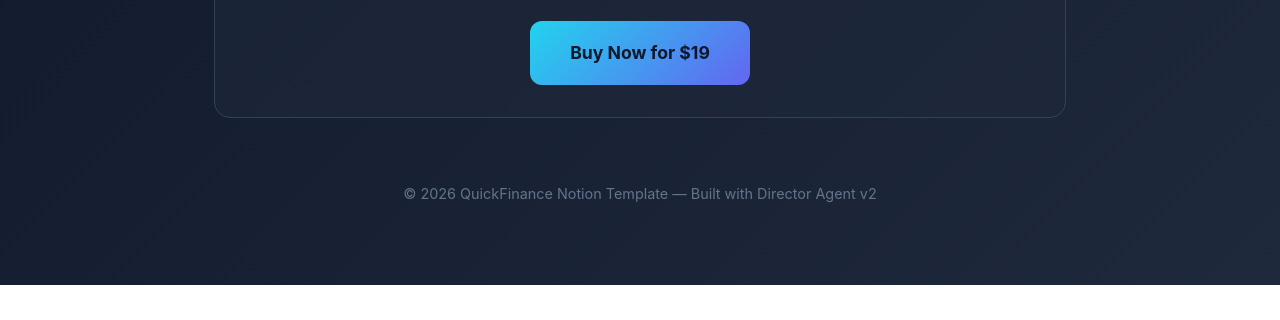
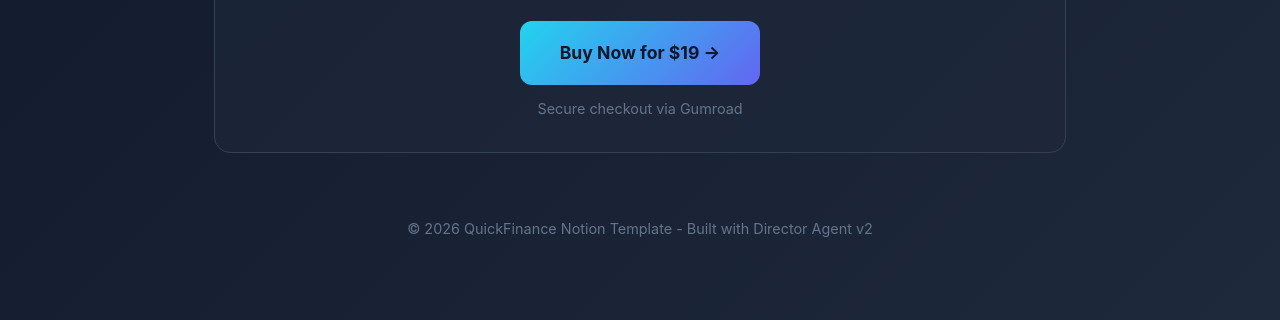
Before and after one commit to promptforge-hq/quickfinance-notion-template, a plain HTML site: page index.html in a window 1280 px wide. Shown: the part 678-998 px from the top of the page. Before the commit the page ends 963 px from the top, so only its background shows below. Drawn offline with Linux system fonts and the light colour scheme.

Commit message:
Update index.html

```diff
--- a/index.html
+++ b/index.html
@@ -44,7 +44,7 @@
         }
         ul li:last-child { border-bottom: none; }
         ul li:before {
-          content: "✓";
+          content: "\2713";
           position: absolute;
           left: 0;
           color: #22d3ee;
@@ -63,6 +63,8 @@
           margin-top: 24px;
         }
         .cta:hover { transform: translateY(-2px); }
+        .cta-disabled { opacity: 0.5; pointer-events: none; }
+        .cta-note { color: #64748b; font-size: 0.9rem; margin-top: 12px; }
         footer {
           text-align: center;
           color: #64748b;
@@ -89,11 +91,12 @@
 
     <div class="card" style="text-align:center">
       <div class="price">$19<small> one-time</small></div>
-      <a class="cta" href="#buy">Buy Now for $19</a>
+      <a class="cta" href="https://joinpromptforge.gumroad.com/l/pvrfs" target="_blank" rel="noreferrer">Buy Now for $19 &rarr;</a>
+      <p class="cta-note">Secure checkout via Gumroad</p>
     </div>
 
     <footer>
-      &copy; 2026 QuickFinance Notion Template — Built with Director Agent v2
+      &copy; 2026 QuickFinance Notion Template - Built with Director Agent v2
     </footer>
   </div>
 </body>
```
